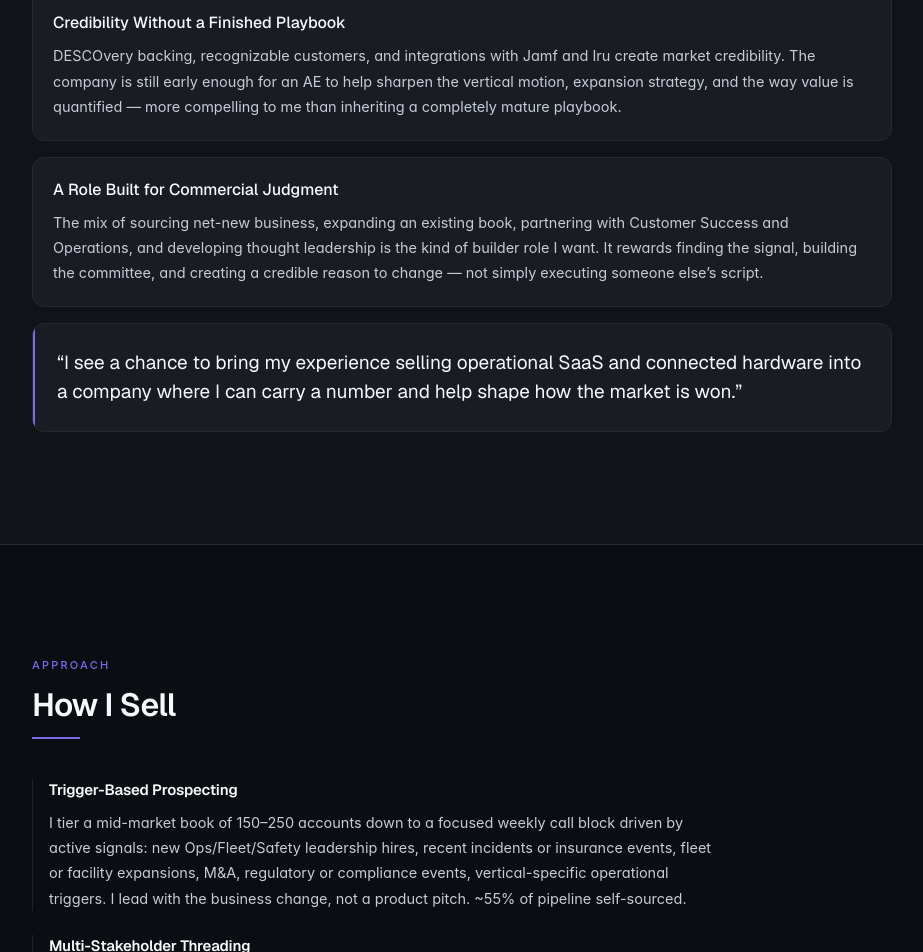
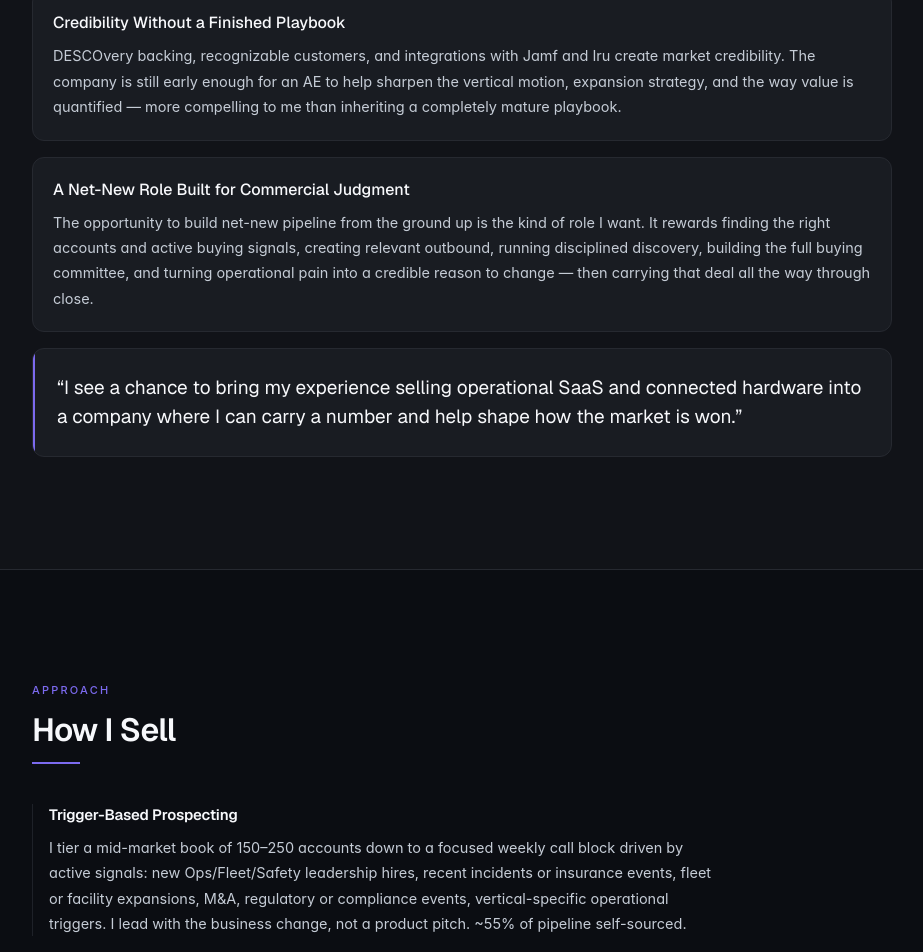
Before and after one commit to davante760-lang/allwhere-website, a React (Vite) app: page / in a window 1280 px wide. Shown: the part 4330-5282 px from the top of the page, without its empty margins (178-1101 px from the left). Built offline with nearby package versions, Linux system fonts and the light colour scheme; a web font is replaced by a local one.

Commit message:
Focus allwhere role narrative on net-new sales

```diff
--- a/src/components/WhyAllwhere.jsx
+++ b/src/components/WhyAllwhere.jsx
@@ -10,8 +10,8 @@ const reasons = [
     body: 'DESCOvery backing, recognizable customers, and integrations with Jamf and Iru create market credibility. The company is still early enough for an AE to help sharpen the vertical motion, expansion strategy, and the way value is quantified — more compelling to me than inheriting a completely mature playbook.',
   },
   {
-    title: 'A Role Built for Commercial Judgment',
-    body: 'The mix of sourcing net-new business, expanding an existing book, partnering with Customer Success and Operations, and developing thought leadership is the kind of builder role I want. It rewards finding the signal, building the committee, and creating a credible reason to change — not simply executing someone else’s script.',
+    title: 'A Net-New Role Built for Commercial Judgment',
+    body: 'The opportunity to build net-new pipeline from the ground up is the kind of role I want. It rewards finding the right accounts and active buying signals, creating relevant outbound, running disciplined discovery, building the full buying committee, and turning operational pain into a credible reason to change — then carrying that deal all the way through close.',
   },
 ]
 
```
